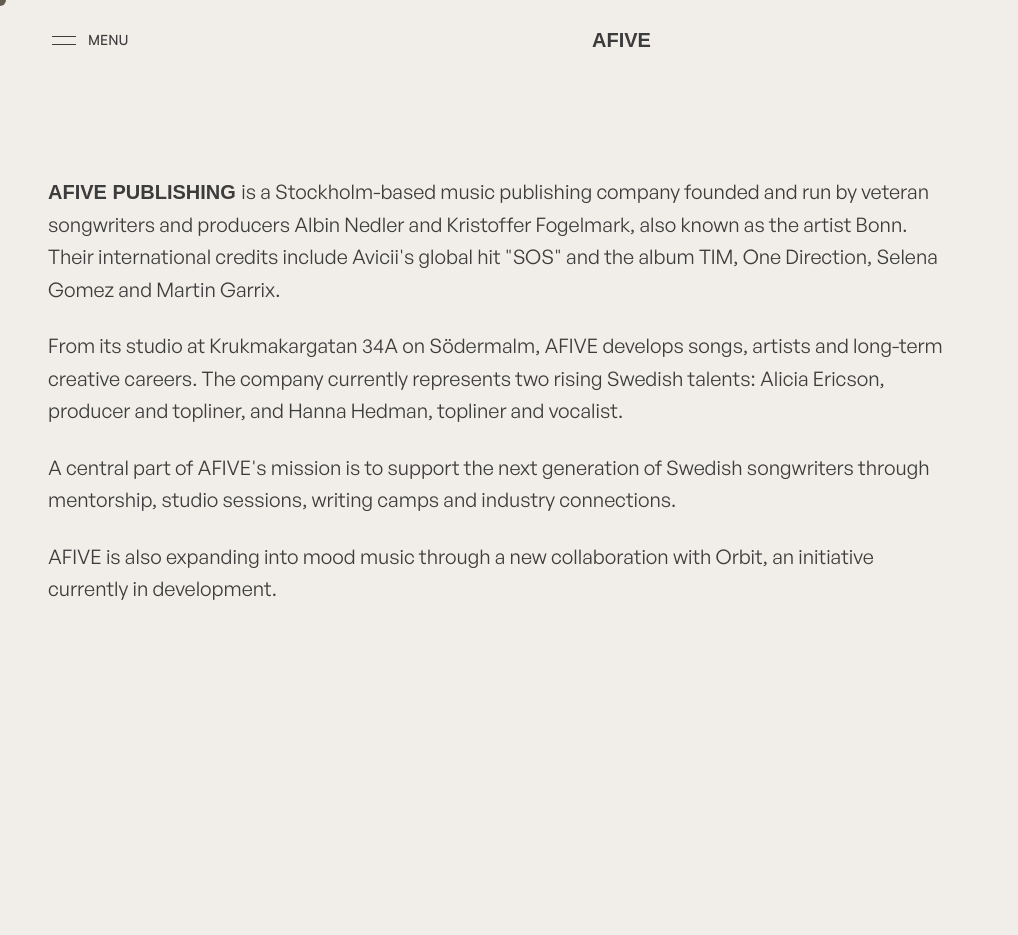
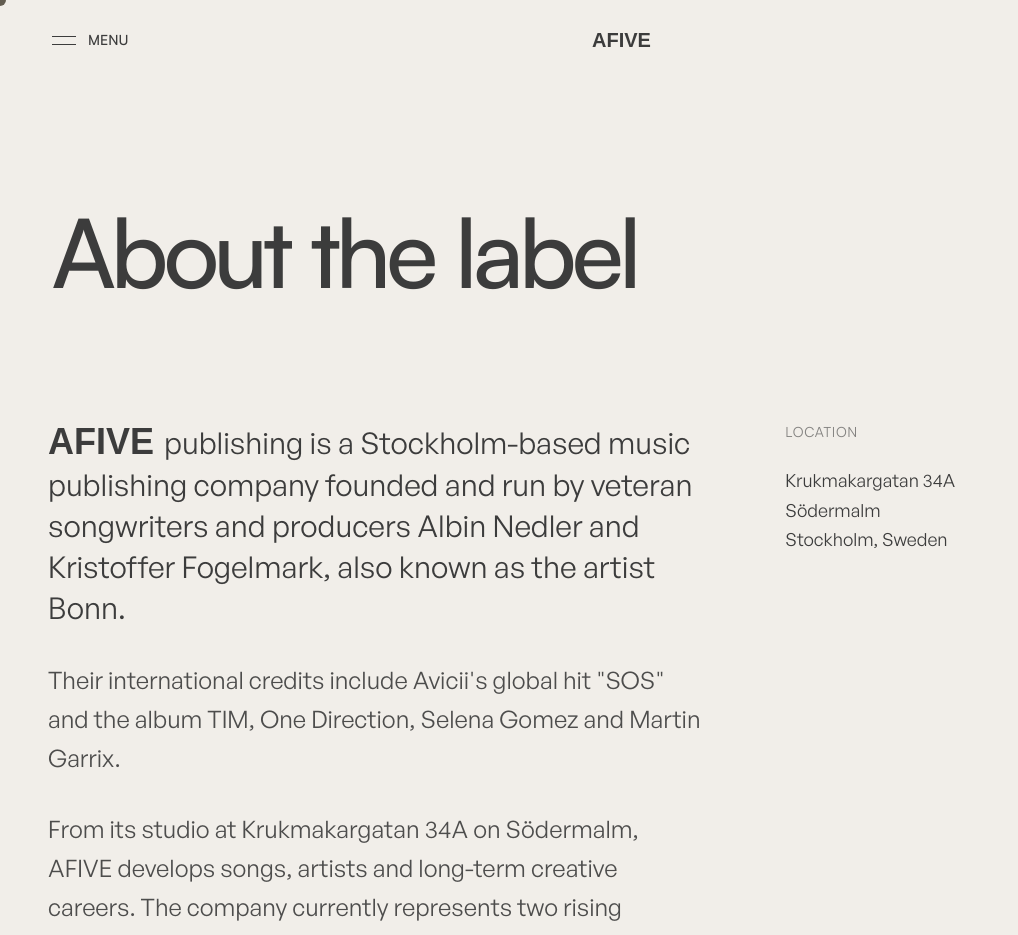
Before and after one commit to fogelmark/afive, a Next.js app: page /label in a window 1280 px wide. Shown: the top 935 px of the page, without its empty margins (0-1018 px from the left). Before the commit the page ends 800 px from the top, so only its background shows below. Built offline with nearby package versions, Linux system fonts and the light colour scheme; a web font is replaced by a local one.

Commit message:
label section

```diff
--- a/app/label/page.tsx
+++ b/app/label/page.tsx
@@ -1,9 +1,10 @@
 "use client";
 
+import { motion } from "motion/react";
+import { useEffect } from "react";
+import CustomCursor from "../components/CustomCursor";
 import Header from "../components/header";
-import CustomCursor from "../components/CustomCursor";
 import Lenis from "lenis";
-import { useEffect } from "react";
 
 export default function Info() {
   useEffect(() => {
@@ -11,47 +12,91 @@
 
     function raf(time: number) {
       lenis.raf(time);
-
       requestAnimationFrame(raf);
     }
 
     window.scrollTo(0, 0);
+    const rafId = requestAnimationFrame(raf);
 
-    requestAnimationFrame(raf);
+    return () => {
+      cancelAnimationFrame(rafId);
+      lenis.destroy();
+    };
   }, []);
   return (
     <div className="min-h-screen bg-[#F1EEE9]">
       <Header />
       <CustomCursor />
-      <div className="container mx-auto px-6 md:px-12 py-16 md:py-24">
-        <div className="max-w-4xl">
+      <div className="px-6 md:px-12 py-24 md:py-32">
+        <div className="max-w-7xl mx-auto">
+          <motion.div
+            className="mb-24 md:mb-32"
+            initial={{ opacity: 0, y: 30 }}
+            animate={{ opacity: 1, y: 0 }}
+            transition={{ duration: 0.8 }}
+          >
+            <h1 className="font-satoshi text-6xl md:text-[6rem] px-1 tracking-tighter font-medium text-[#3c3c3c] leading-[0.9]">
+              About the label
+            </h1>
+          </motion.div>
 
-          <div className="space-y-6 font-general-sans text-lg md:text-xl text-[#3c3c3c] leading-relaxed">
-            <p>
-              <span className="font-bespoke font-bold">AFIVE PUBLISHING </span> is a Stockholm-based music publishing company
+          <div className="grid md:grid-cols-12 gap-16 md:gap-20">
+            <motion.div
+              className="md:col-span-7"
+              initial={{ opacity: 0, y: 30 }}
+              animate={{ opacity: 1, y: 0 }}
+              transition={{ duration: 0.8, delay: 0.2 }}
+            >
+              <div className="space-y-8 font-general-sans text-xl md:text-2xl text-[#3c3c3c] leading-relaxed">
+                <p className="text-2xl md:text-3xl leading-snug">
+                  <span className="font-bespoke font-bold text-3xl md:text-4xl">AFIVE </span>
+                  publishing is a Stockholm-based music publishing company
                   founded and run by veteran songwriters and producers Albin Nedler
-              and Kristoffer Fogelmark, also known as the artist Bonn. Their
-              international credits include Avicii's global hit "SOS" and the
+                  and Kristoffer Fogelmark, also known as the artist Bonn.
+                </p>
+
+                <p className="opacity-90">
+                  Their international credits include Avicii's global hit "SOS" and the
                   album TIM, One Direction, Selena Gomez and Martin Garrix.
                 </p>
 
-            <p>
+                <p className="opacity-90">
                   From its studio at Krukmakargatan 34A on Södermalm, AFIVE develops
                   songs, artists and long-term creative careers. The company
                   currently represents two rising Swedish talents: Alicia Ericson,
                   producer and topliner, and Hanna Hedman, topliner and vocalist.
                 </p>
 
-            <p>
+                <p className="opacity-90">
                   A central part of AFIVE's mission is to support the next
                   generation of Swedish songwriters through mentorship, studio
                   sessions, writing camps and industry connections.
                 </p>
 
-            <p>
+                <p className="opacity-90">
                   AFIVE is also expanding into mood music through a new
                   collaboration with Orbit, an initiative currently in development.
                 </p>
+              </div>
+            </motion.div>
+
+            <motion.div
+              className="md:col-span-3"
+              initial={{ opacity: 0, y: 30 }}
+              animate={{ opacity: 1, y: 0 }}
+              transition={{ duration: 0.8, delay: 0.4 }}
+            >
+              <div>
+                <h3 className="font-satoshi text-sm uppercase tracking-wider text-[#3c3c3c] mb-6 opacity-60">
+                  Location
+                </h3>
+                <p className="font-general-sans text-lg text-[#3c3c3c] leading-relaxed">
+                  Krukmakargatan 34A<br />
+                  Södermalm<br />
+                  Stockholm, Sweden
+                </p>
+              </div>
+            </motion.div>
           </div>
         </div>
       </div>
```
Lines whose indentation alone changed are shown as unchanged.
